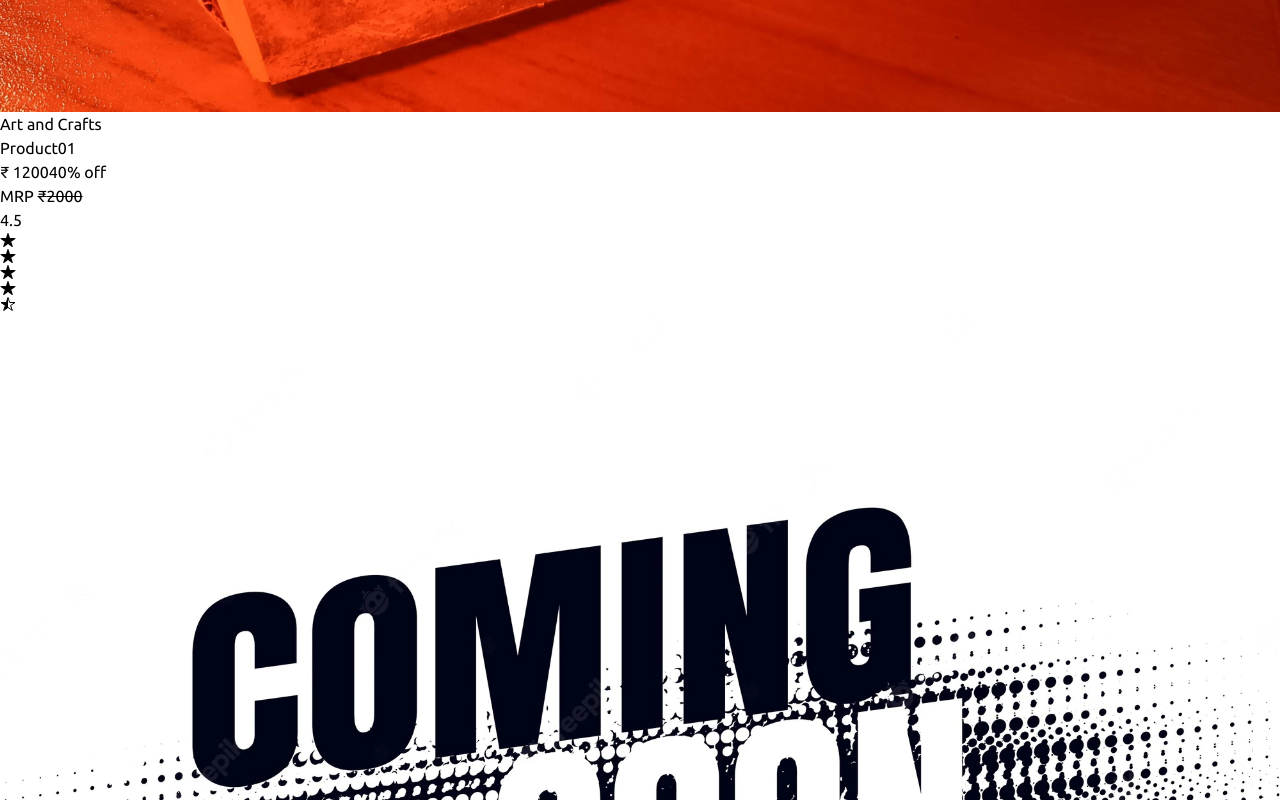
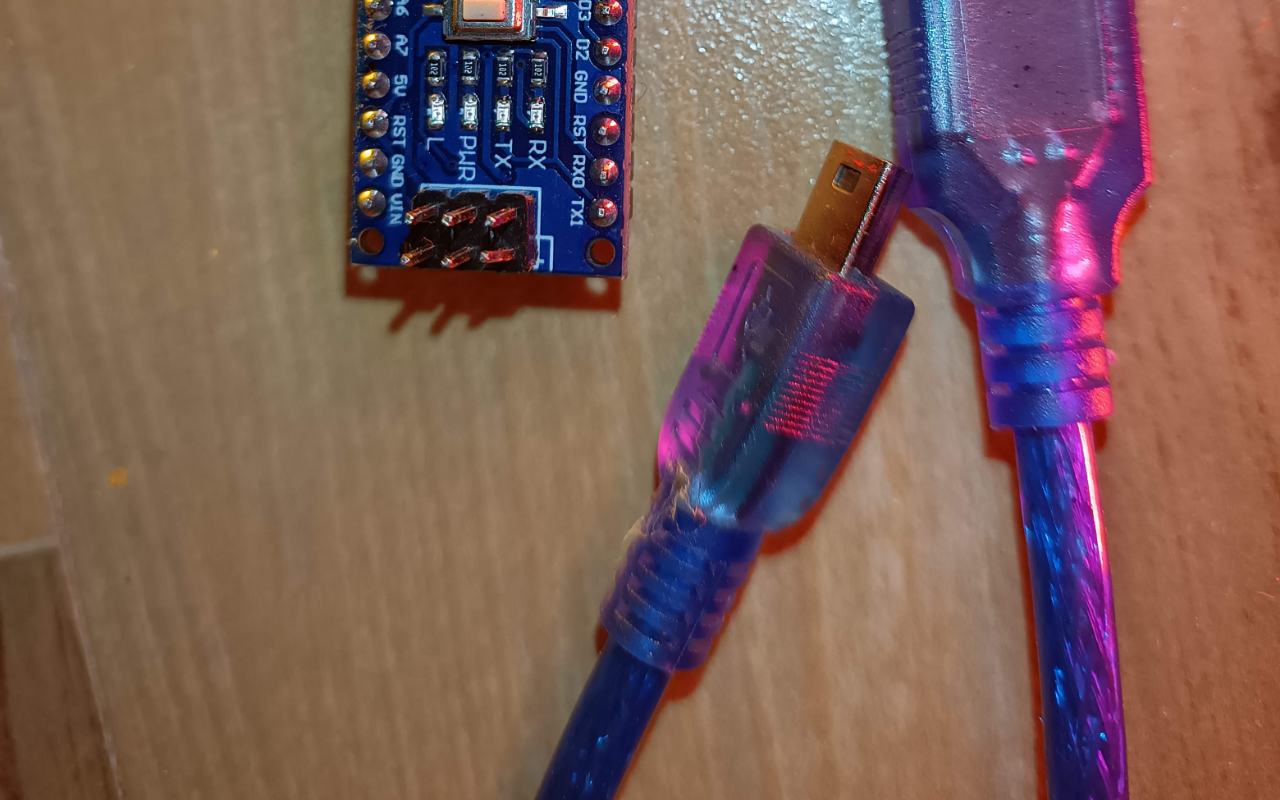
Before and after one commit to Divyansh-Jitpure/Prayog-Crafts, a React (Vite) app: page /products in a window 1280 px wide. Shown: the part 1460-2260 px from the top of the page. Built offline with nearby package versions, Linux system fonts and the light colour scheme.

Commit message:
Made 1st product page

```diff
--- a/src/App.jsx
+++ b/src/App.jsx
@@ -7,6 +7,7 @@
 import Navbar from "./components/Navbar";
 import Footer from "./components/Footer";
 import ProductDetails from "./pages/ProductDetails/ProductDetails";
+import BuyNow from "./pages/BuyNow";
 
 function App() {
   return (
@@ -20,6 +21,7 @@
           <Route path="/about" element={<About />} />
           <Route path="/ourteam" element={<OurTeam />} />
           <Route path="/terms" element={<Terms />} />
+          <Route path="/buynow" element={<BuyNow />} />
         </Routes>
         <Footer />
       </Router>
--- a/src/ProductData.js
+++ b/src/ProductData.js
@@ -1,29 +1,41 @@
 export const ProductData = [
   {
-    item: "Product01",
+    item: "Arduino Nano, Gear Motor Module and Jumper Wire Set",
     category: "Art and Crafts",
-    mrp: 2000,
-    discount: 40,
-    price: 1200,
-    rating: { rate: "4.5", stars: [1, 1, 1, 1, 0.5] },
+    mrp: "XXXX",
+    discount: "XX",
+    price: "XXXX",
+    rating: "4.3",
     specs: {
-      size: "12 in 1",
-      kitName: "Product01",
-      theme: "Something, etc.",
-      ageRange: "Kids, Teenagers",
-      inTheBox: "Lorem ipsum dolor sit amet consectetur adipisicin",
+      size: "3 in 1",
+      kitName: "Arduino Nano, Gear Motor Module and Jumper Wire Set",
+      application:
+        "Ideal for small electronics projects, prototyping, and DIY automation",
+      ageRange: "Kids, Teenagers and above",
+      inTheBox:
+        "Arduino Nano - ATmega328P, Gear Motor - 12 Volts and 5 male-to-male wires, 5 female-to-female wires, 5 male-to-female wires",
     },
-    description:
-      "Lorem ipsum dolor sit amet, consectetur adipisicing elit. Placeat praesentium Porro nesciunt minus soluta reprehenderit ex odio ducimus veritatis quidem maiores culpa quos similique quo neque dolorum possimus assumenda repellat earum obcaecati itaque repudiandae Ducimus dolor maiores magni facilis beatae eius tempora corrupti sunt itaque labore sequi optio vitae dignissimos blanditiis totam nostrum officia modi molestiae qui laborum sapiente laboriosam quos vero vel Obcaecati blanditiis pariatur saepe deleniti quasi! Tempore praesentium expedita accusantium pariatur fugit voluptatibus esse et sint facere architectoor maiores magni facilis beatae eius tempora corrupti sunt itaque labore sequi optio vitae dignissimos blanditiis totam nostrum officia modi molestiae qui laborum sapiente laboriosam quos vero vel",
-    imgSrc: "/PrayogCraftsHero.jpg",
+    description: {
+      content:
+        "This 3-in-1 kit includes the Arduino Nano, Gear Motor Module, and Jumper Wire Set, perfect for small electronics projects, prototyping, and DIY automation. Suitable for kids, teenagers, and adults, this kit provides essential components for creative and educational projects.",
+      moreData: `What's in the Box:
+  -Arduino Nano - ATmega328P
+  -Gear Motor - 12 Volts
+  -Jumper Wires:
+    -5 male-to-male wires
+    -5 female-to-female wires
+    -5 male-to-female wires
+Ideal for anyone looking to explore the world of electronics and automation.`,
+    },
+    imgSrc: "/Arduino.jpg",
   },
   {
     item: "Coming Soon",
     category: "Art and Crafts",
-    mrp: 4000,
-    discount: 40,
-    price: 2400,
-    rating: { rate: "3.0", stars: [1, 1, 1, 0, 0] },
+    mrp: "XXXX",
+    discount: "XX",
+    price: "XXXX",
+    rating: "5.0",
     specs: {
       size: "10 in 1",
       kitName: "ComingSoon",
@@ -38,10 +50,10 @@
   {
     item: "Coming Soon",
     category: "Art and Crafts",
-    mrp: 500,
-    discount: 10,
-    price: 450,
-    rating: { rate: "4.0", stars: [1, 1, 1, 1, 0] },
+    mrp: "XXXX",
+    discount: "XX",
+    price: "XXXX",
+    rating: "4.0",
     specs: {
       size: "10 in 1",
       kitName: "ComingSoon",
--- a/src/components/Product.jsx
+++ b/src/components/Product.jsx
@@ -2,11 +2,12 @@
 import { IoStar, IoStarHalf, IoStarOutline } from "react-icons/io5";
 import { useNavigate } from "react-router-dom";
 import { ProductData } from "../ProductData";
+import StarRating from "./StarRating";
 
 const Product = ({ itemKey }) => {
   const navigate = useNavigate();
   return (
-    <div className="mx-1 my-1 w-full rounded border-2 p-4 shadow-xl md:w-1/2 lg:w-1/4">
+    <div className="mx-1 my-1 w-full rounded border p-4 shadow-xl md:w-1/2 lg:w-1/4">
       <div className="block h-48 overflow-hidden rounded">
         <img
           onClick={() =>
@@ -53,18 +54,8 @@
             </span>
           </div>
           <span className="flex">
-            <span className="mr-1">{ProductData[itemKey].rating.rate}</span>
-            <span className="flex items-center">
-              {ProductData[itemKey].rating.stars.map((star, index) => {
-                return star === 1 ? (
-                  <IoStar key={index} className="ml-1 text-blue-400" />
-                ) : star === 0 ? (
-                  <IoStarOutline key={index} className="ml-1 text-blue-400" />
-                ) : (
-                  <IoStarHalf key={index} className="ml-1 text-blue-400" />
-                );
-              })}
-            </span>
+            <span className="mr-1">{ProductData[itemKey].rating}</span>
+            <StarRating itemKey={itemKey} />
           </span>
         </div>
       </div>
--- /dev/null
+++ b/src/components/StarRating.jsx
@@ -0,0 +1,37 @@
+import React from "react";
+import { ProductData } from "../ProductData";
+import { IoStar, IoStarHalf, IoStarOutline } from "react-icons/io5";
+
+const StarRating = ({ itemKey }) => {
+  let rating = ProductData[itemKey].rating;
+  const stars = [];
+
+  //   This converts rating into a star array
+  for (let i = 0; i < 5; i++) {
+    if (rating >= 1) {
+      stars.push(1); // Push 1 if rating is 1 or more
+      rating -= 1; // Decrease rating by 1
+    } else if (rating > 0) {
+      stars.push(rating); // Push the remaining rating if it's between 0 and 1
+      rating = 0; // Set rating to 0 since we've pushed the remainder
+    } else {
+      stars.push(0); // Push 0 if rating is 0
+    }
+  }
+
+  return (
+    <div className="flex items-center">
+      {stars.map((star, index) => {
+        return star === 1 ? (
+          <IoStar key={index} className="ml-1 text-blue-400" />
+        ) : star === 0 ? (
+          <IoStarOutline key={index} className="ml-1 text-blue-400" />
+        ) : (
+          <IoStarHalf key={index} className="ml-1 text-blue-400" />
+        );
+      })}
+    </div>
+  );
+};
+
+export default StarRating;
--- /dev/null
+++ b/src/pages/BuyNow.jsx
@@ -0,0 +1,7 @@
+import React from "react";
+
+const BuyNow = () => {
+  return <div>BuyNow</div>;
+};
+
+export default BuyNow;
--- a/src/pages/ProductDetails/ProductBody.jsx
+++ b/src/pages/ProductDetails/ProductBody.jsx
@@ -1,6 +1,6 @@
 import React from "react";
 import { ProductData } from "../../ProductData";
-import { IoStar, IoStarHalf, IoStarOutline } from "react-icons/io5";
+import StarRating from "../../components/StarRating";
 
 const ProductBody = ({ itemKey }) => {
   return (
@@ -9,18 +9,8 @@
       <h2 className="mb-2 text-2xl">{ProductData[itemKey].item}</h2>
 
       <span className="flex">
-        <span className="mr-1 text-sm">{ProductData[itemKey].rating.rate}</span>
-        <span className="flex items-center">
-          {ProductData[itemKey].rating.stars.map((star, index) => {
-            return star === 1 ? (
-              <IoStar key={index} className="ml-1 text-blue-400" />
-            ) : star === 0 ? (
-              <IoStarOutline key={index} className="ml-1 text-blue-400" />
-            ) : (
-              <IoStarHalf key={index} className="ml-1 text-blue-400" />
-            );
-          })}
-        </span>
+        <span className="mr-1 text-sm">{ProductData[itemKey].rating}</span>
+        <StarRating itemKey={itemKey} />
       </span>
 
       <hr className="my-2 border-t-2" />
@@ -55,8 +45,8 @@
           <td>{ProductData[itemKey].item}</td>
         </tr>
         <tr>
-          <td>Theme</td>
-          <td>{ProductData[itemKey].specs.theme}</td>
+          <td>Application</td>
+          <td>{ProductData[itemKey].specs.application}</td>
         </tr>
         <tr>
           <td>Age Range</td>
@@ -69,7 +59,8 @@
       </table>
       <hr className="my-2 border-t-2" />
       <h3 className="mb-3 text-xl font-medium">Product Details</h3>
-      <p className="mb-3">{ProductData[itemKey].description}</p>
+      <p className="mb-3">{ProductData[itemKey].description.content}</p>
+      {/* <pre className="mb-3">{ProductData[itemKey].description.moreData}</pre> */}
       {/* <hr className="mb-5 mt-2 border-t-2" /> */}
     </div>
   );
--- a/src/pages/ProductDetails/ProductImages.jsx
+++ b/src/pages/ProductDetails/ProductImages.jsx
@@ -5,7 +5,7 @@
   return (
     <div className="my-6 sm:sticky sm:top-20 sm:z-[-1] sm:my-0 sm:pt-2">
       <img
-        className="w-[300px] sm:w-[500px]"
+        className="max-w-[250px] sm:max-w-[300px]"
         src={
           !ProductData[itemKey].imgSrc
             ? "/ComingSoon.png"
```
Also changed, not shown: public/Arduino.jpg (added), 7 other files (tests, documents, lock files or other folders).
